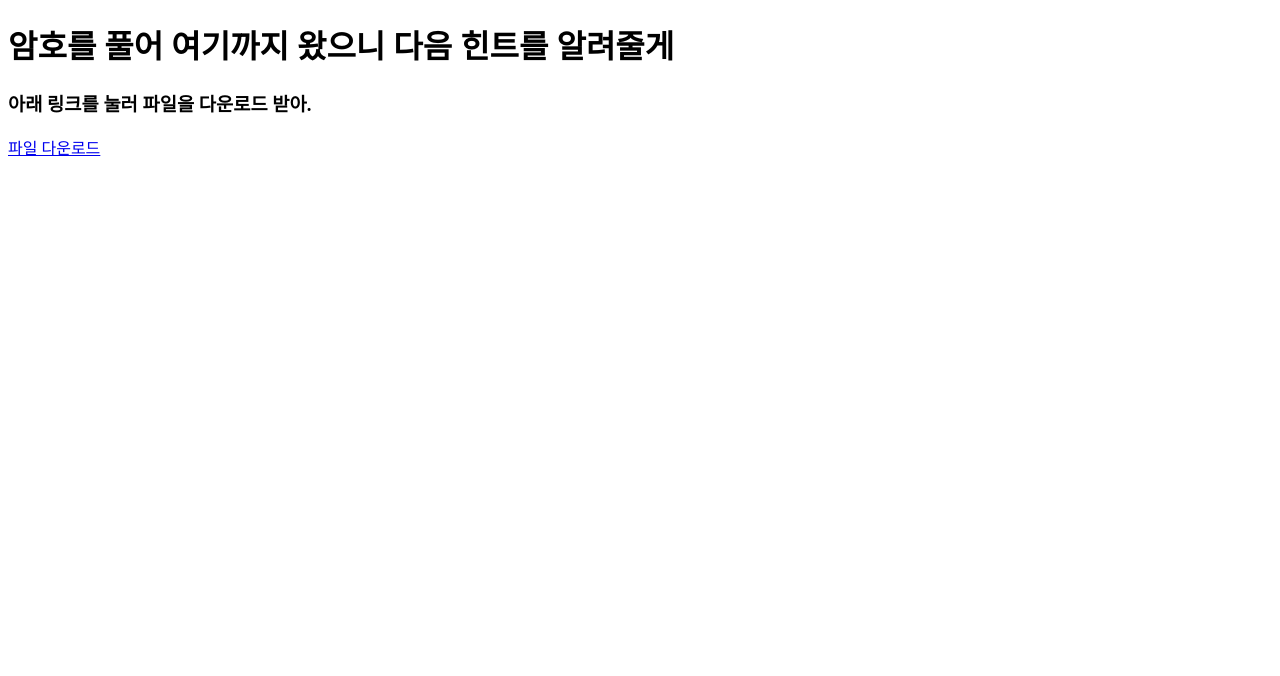
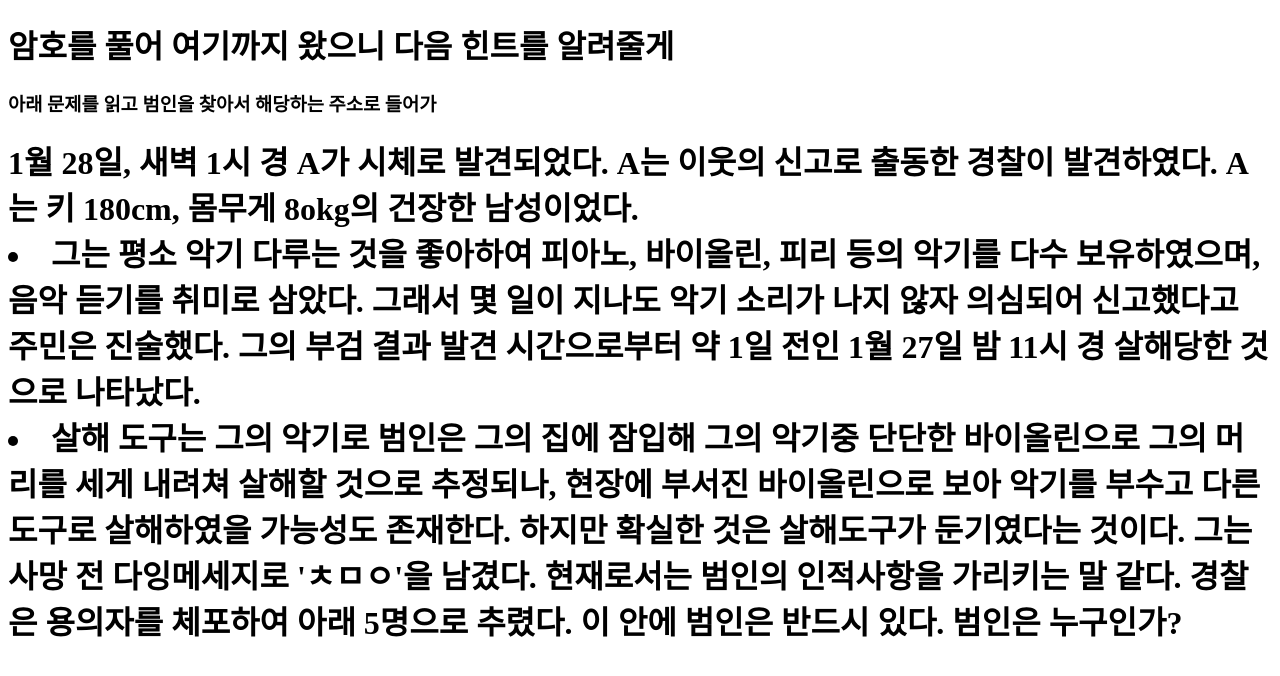
Before and after one commit to trymoonstar/passweb, a plain HTML site: page index.html in a window 1280 px wide. Drawn offline with Linux system fonts and the light colour scheme.

Commit message:
Update index.html

```diff
--- a/index.html
+++ b/index.html
@@ -6,7 +6,12 @@
 </head>
 <body>
 <h1>암호를 풀어 여기까지 왔으니 다음 힌트를 알려줄게</h1>
-<h3>아래 링크를 눌러 파일을 다운로드 받아.</h3>
-<a href="www.google.com">파일 다운로드</a>
+<h3>아래 문제를 읽고 범인을 찾아서 해당하는 주소로 들어가</h3>
+<h1>1월 28일, 새벽 1시 경 A가 시체로 발견되었다. A는 이웃의 신고로 출동한 경찰이 발견하였다. A는 키 180cm, 몸무게 8okg의 건장한 남성이었다.<li>
+    그는 평소 악기 다루는 것을 좋아하여 피아노, 바이올린, 피리 등의 악기를 다수 보유하였으며, 음악 듣기를 취미로 삼았다. 그래서 몇 일이 지나도
+    악기 소리가 나지 않자 의심되어 신고했다고 주민은 진술했다. 그의 부검 결과 발견 시간으로부터 약 1일 전인 1월 27일 밤 11시 경 살해당한 것으로 나타났다.<li>
+    살해 도구는 그의 악기로 범인은 그의 집에 잠입해 그의 악기중 단단한 바이올린으로 그의 머리를 세게 내려쳐 살해할 것으로 추정되나, 현장에 부서진 바이올린으로
+    보아 악기를 부수고 다른 도구로 살해하였을 가능성도 존재한다. 하지만 확실한 것은 살해도구가 둔기였다는 것이다. 그는 사망 전 다잉메세지로 'ㅊㅁㅇ'을 남겼다.
+    현재로서는 범인의 인적사항을 가리키는 말 같다. 경찰은 용의자를 체포하여 아래 5명으로 추렸다. 이 안에 범인은 반드시 있다. 범인은 누구인가?</h1>
 </body>
 </html>
```
